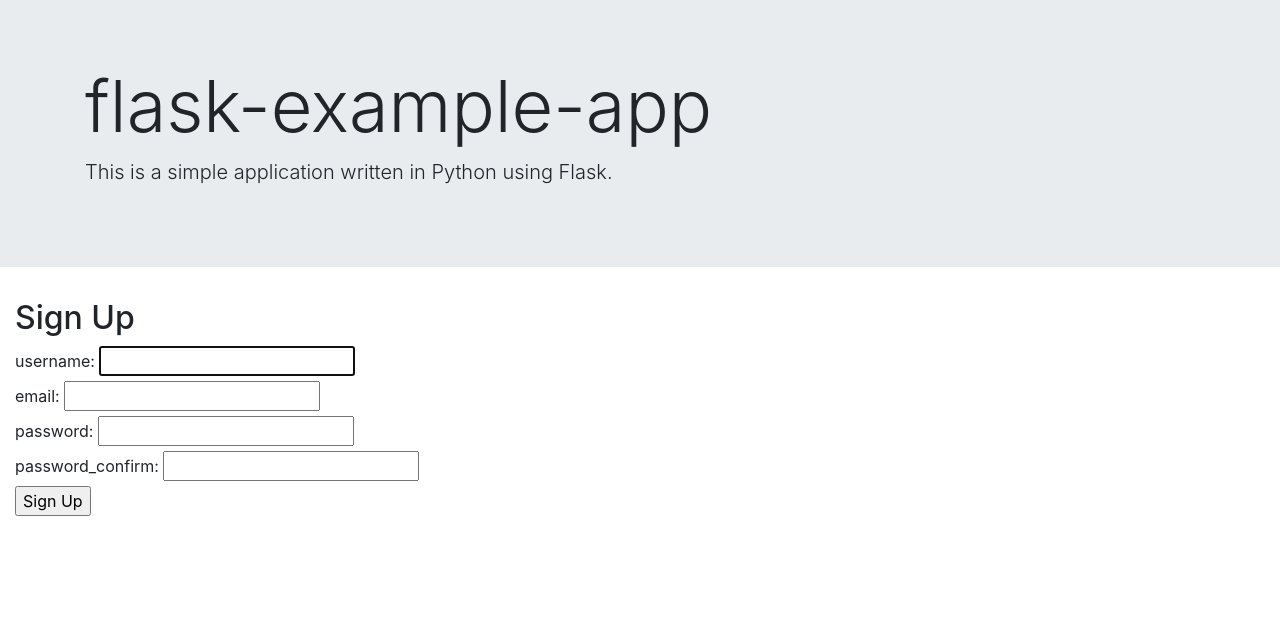
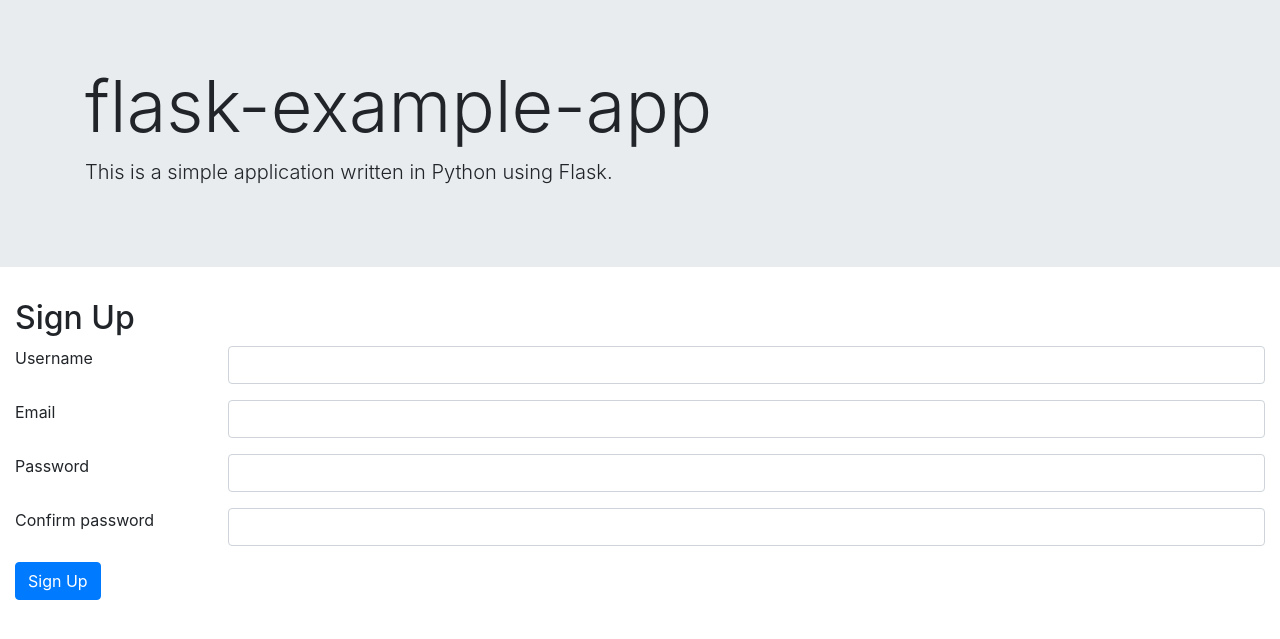
Before and after one commit to petr-korobeinikov/flask-app-example, a Flask app: page /signup in a window 1280 px wide. Shown: the part 137-776 px from the top of the page. Run offline with Flask 2, Linux system fonts and the light colour scheme; parts of the project's set-up code (start-up, migrations or seed data) failed here and were passed over; some libraries are stand-ins or nearby versions.

Commit message:
Add sign up form markup.

```diff
--- a/application/templates/signup.j2
+++ b/application/templates/signup.j2
@@ -6,42 +6,66 @@
         {{ form.hidden_tag() }}
         {{ form.id }}
 
-        <div>{{ form.username.label }}: {{ form.username(autofocus=true) }}</div>
+        <div class="form-group row">
+            {{ form.username.label(class='col-sm-2 form-control-label text-xs-right', text='Username') }}
+            <div class="col-sm-10">
+                {{ form.username(class='form-control') }}
                 {% if form.username.errors %}
-            <ul class="errors">
+                    <ul class="text-danger">
                         {% for error in form.username.errors %}
                             <li>{{ error }}</li>
                         {% endfor %}
                     </ul>
                 {% endif %}
+            </div>
+        </div>
 
-        <div>{{ form.email.label }}: {{ form.email }}</div>
+        <div class="form-group row">
+            {{ form.email.label(class='col-sm-2 form-control-label text-xs-right', text='Email') }}
+            <div class="col-sm-10">
+                {{ form.email(class='form-control') }}
                 {% if form.email.errors %}
-            <ul class="errors">
+                    <ul class="text-danger">
                         {% for error in form.email.errors %}
                             <li>{{ error }}</li>
                         {% endfor %}
                     </ul>
                 {% endif %}
+            </div>
+        </div>
 
-        <div>{{ form.password.label }}: {{ form.password }}</div>
+        <div class="form-group row">
+            {{ form.password.label(class='col-sm-2 form-control-label text-xs-right', text='Password') }}
+            <div class="col-sm-10">
+                {{ form.password(class='form-control') }}
                 {% if form.password.errors %}
-            <ul class="errors">
+                    <ul class="text-danger">
                         {% for error in form.password.errors %}
                             <li>{{ error }}</li>
                         {% endfor %}
                     </ul>
                 {% endif %}
+            </div>
+        </div>
 
-        <div>{{ form.password_confirm.label }}: {{ form.password_confirm }}</div>
+        <div class="form-group row">
+            {{ form.password_confirm.label(class='col-sm-2 form-control-label text-xs-right', text='Confirm password') }}
+            <div class="col-sm-10">
+                {{ form.password_confirm(class='form-control') }}
                 {% if form.password_confirm.errors %}
-            <ul class="errors">
+                    <ul class="text-danger">
                         {% for error in form.password_confirm.errors %}
                             <li>{{ error }}</li>
                         {% endfor %}
                     </ul>
                 {% endif %}
+            </div>
+        </div>
 
-        <input type="submit" value="Sign Up">
+        <div class="form-group row">
+            <div class="col-sm-10 col-sm-offset-2">
+                <input type="submit" value="Sign Up" class="btn btn-primary">
+            </div>
+        </div>
     </form>
 {% endblock %}
```
Lines whose indentation alone changed are shown as unchanged.
